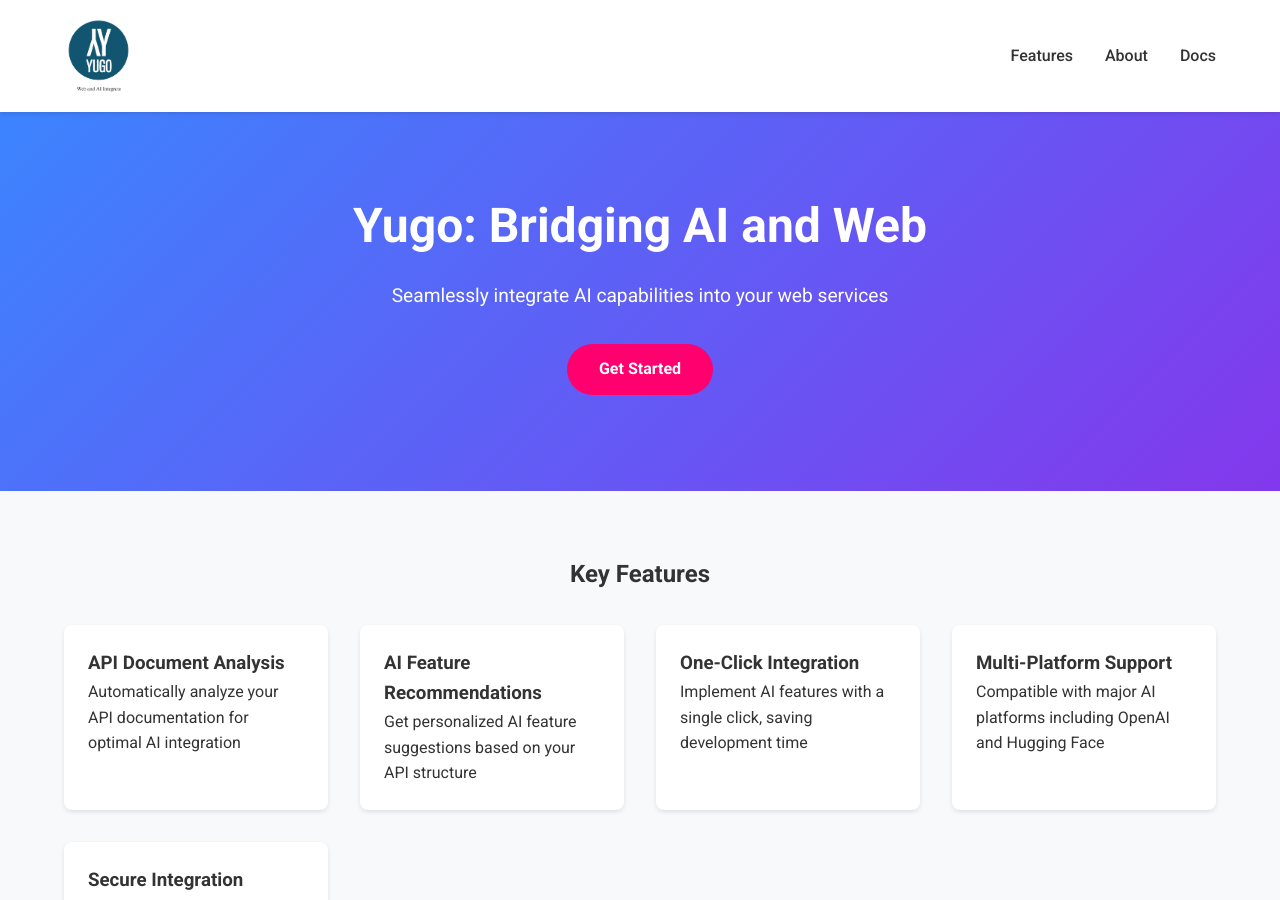
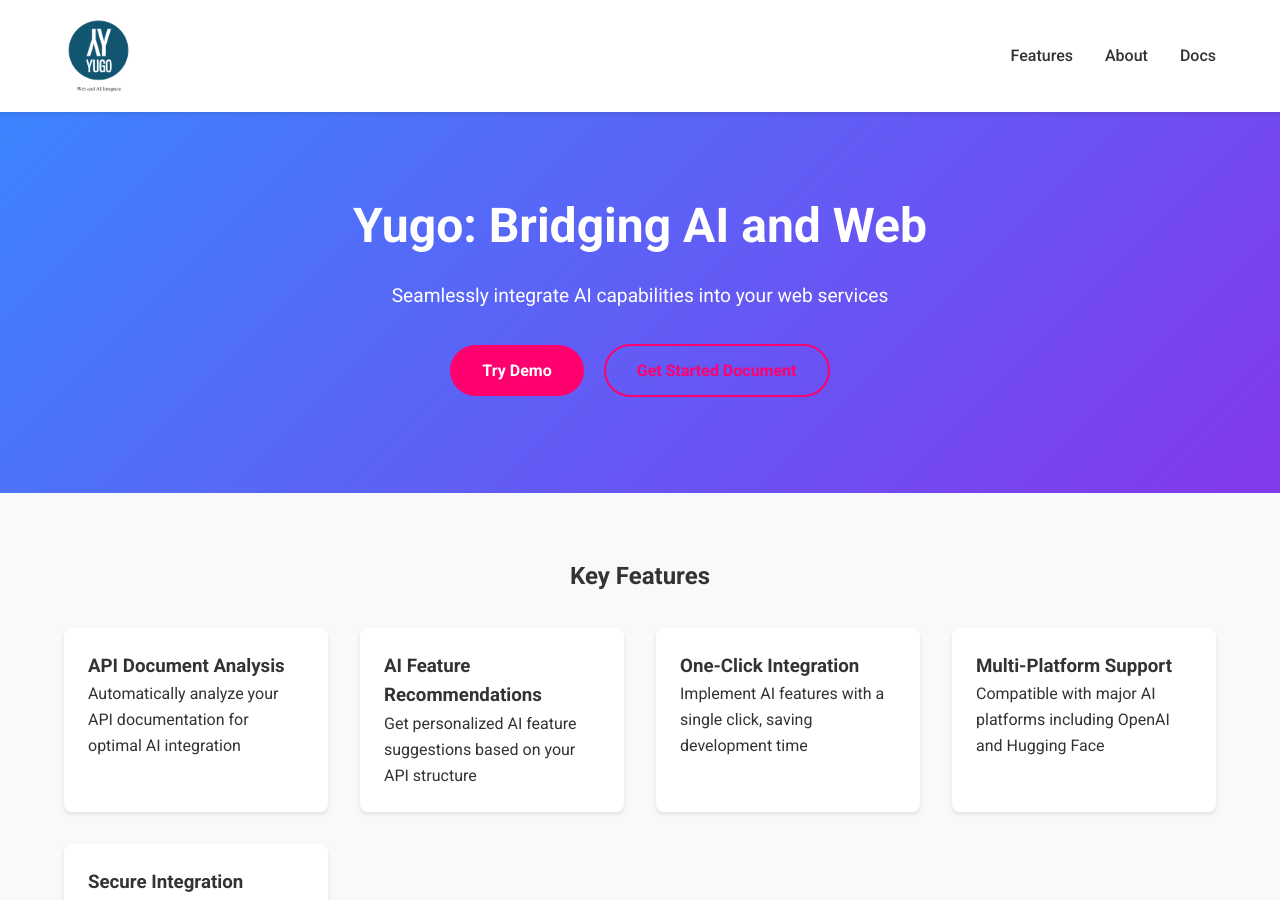
Before and after one commit to ynishi/yugo-docs, a Jekyll site: the page index.html, which Jekyll copies as it is, in a window 1280 px wide and 900 px high. Built offline with Jekyll 4.4.1, drawn with Linux system fonts in a browser that asks for light colours.

Commit message:
Update index.html

```diff
--- a/index.html
+++ b/index.html
@@ -41,7 +41,19 @@
         <div class="container">
           <h1>Yugo: Bridging AI and Web</h1>
           <p>Seamlessly integrate AI capabilities into your web services</p>
-          <a href="docs/getting-started" class="cta-button">Get Started</a>
+          <div style="margin-top: 2rem">
+            <a
+              href="https://demo.yugo-ai.com/login"
+              class="cta-button"
+              style="margin-right: 1rem"
+              >Try Demo</a
+            >
+            <a
+              href="docs/getting-started"
+              class="cta-button-secondary"
+              >Get Started Document</a
+            >
+          </div>
         </div>
       </section>
 
```
